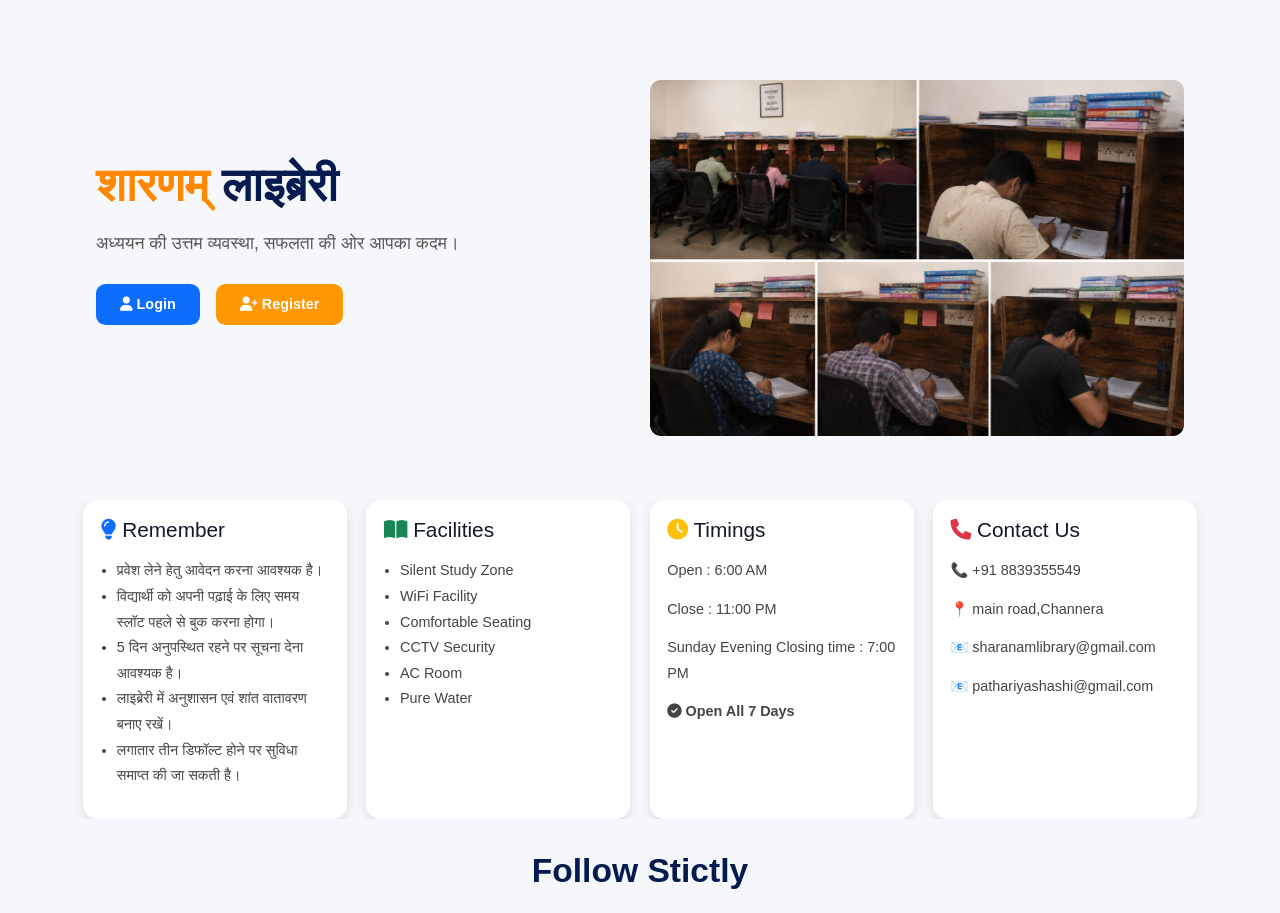
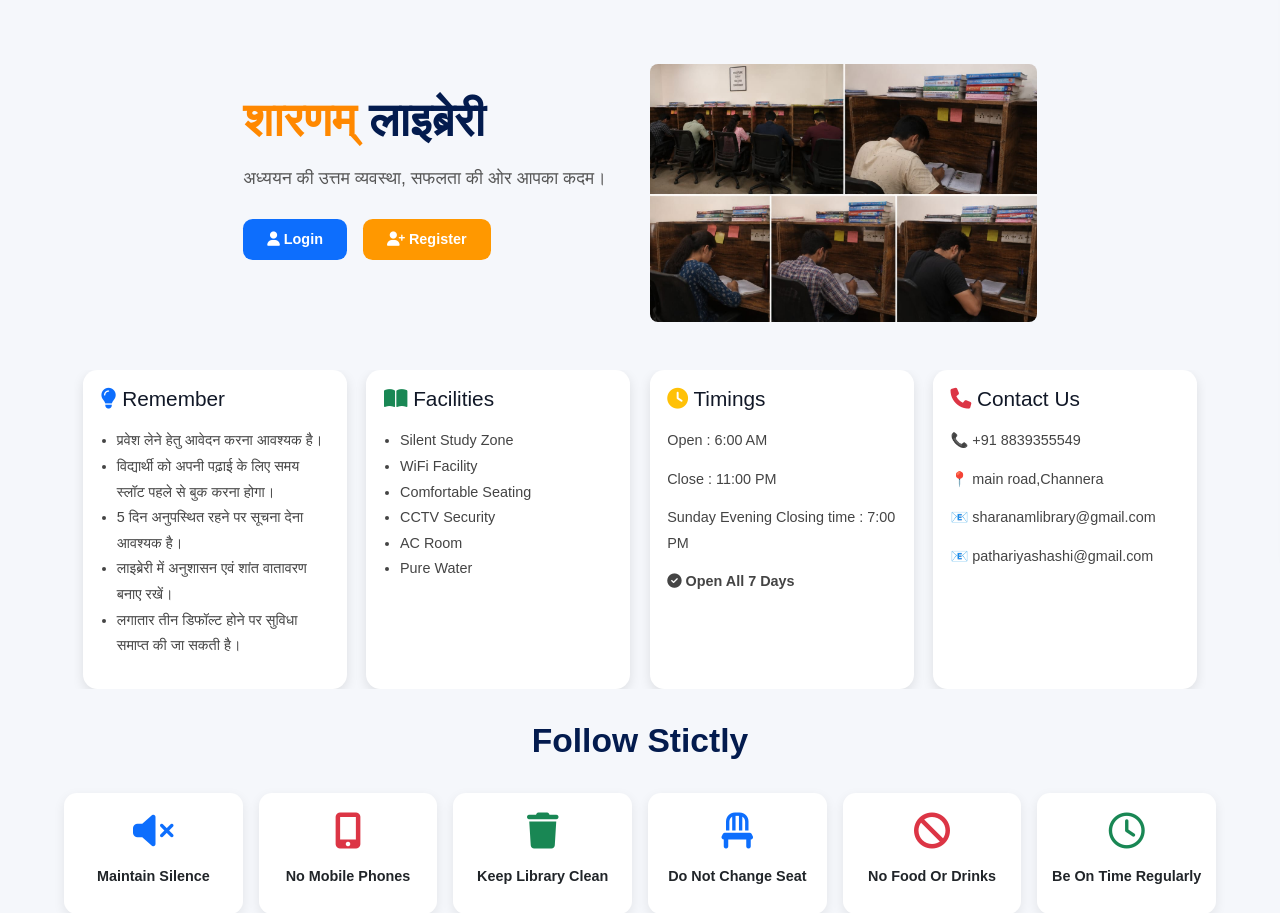
Before and after one commit to pathariyashashi/sharanam-library, a Django app: page / in a window 1280 px wide. Shown: the part 77-990 px from the top of the page. Run offline with Django 5.2, Linux system fonts and the light colour scheme.

Commit message:
hero alignment and image quality fixed

```diff
--- a/templates/library/home.html
+++ b/templates/library/home.html
@@ -336,15 +336,12 @@ body{
 
 .hero{
 
-    padding:60px 6%;
+    padding:40px 5%;
 
-    display:flex;
+    max-width:1200px;
 
-    align-items:center;
-
-    gap:30px;
+    margin:auto;
 }
-
 /* TITLE */
 
 .hero-title{
@@ -357,21 +354,26 @@ body{
 
 /* IMAGE */
 
-.hero img{
+.hero-image{
 
     width:100%;
 
-    max-width:650px;
-
-    height:420px;
+    height:230px;
 
     object-fit:cover;
 
-    border-radius:14px;
+    border-radius:12px;
 
     display:block;
+}
 
-    margin:auto;
+.image-grid{
+
+    display:grid;
+
+    grid-template-columns:repeat(2,1fr);
+
+    gap:10px;
 }
 /* ABOUT */
 
@@ -609,6 +611,21 @@ img{
     }
 
 }
+
+@media(max-width:768px){
+
+    .hero{
+
+        padding:25px 18px;
+    }
+
+    .hero-image{
+
+        height:170px;
+    }
+
+}
+
     </style>
 
 </head>
```
